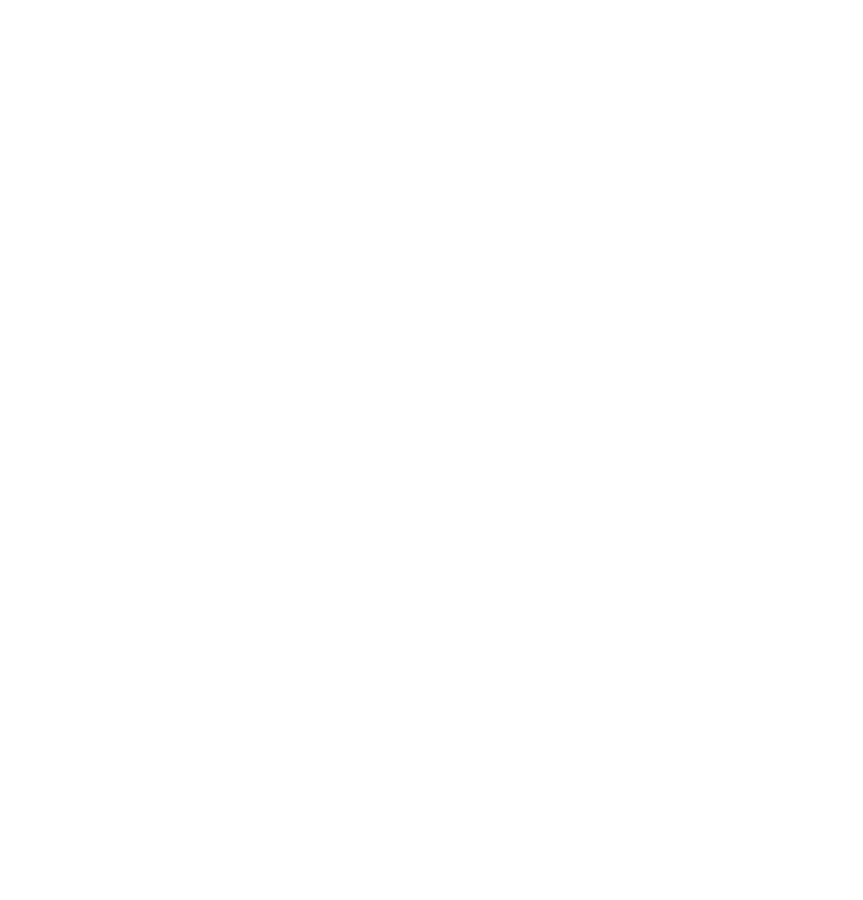
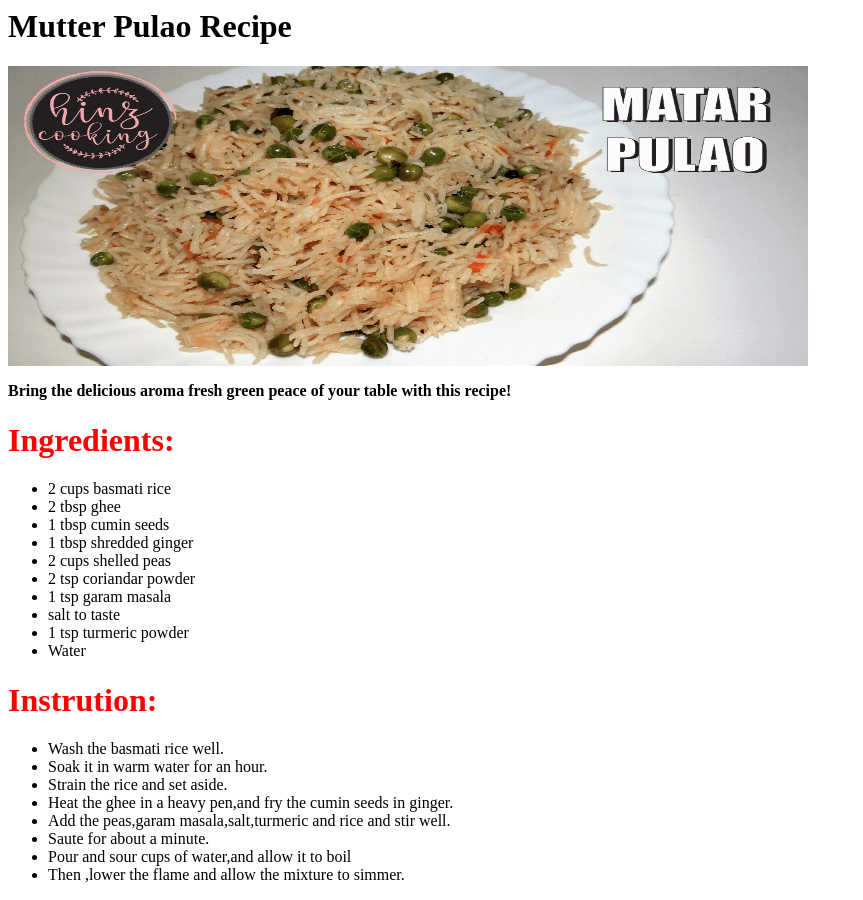
Before and after one commit to salmandhedhi7/Pulao-recipe, a plain HTML site: page pulao recipe/index.html in a window 1280 px wide. Shown: the whole page, without its empty margins (0-863 px from the left). Before the commit the page ends 800 px from the top, so only its background shows below. Drawn offline with Linux system fonts and the light colour scheme.

Commit message:
pulao recipe commit

```diff
--- a/pulao recipe/index.html
+++ b/pulao recipe/index.html
@@ -1,9 +1,36 @@
 <html>
-<body>
-    <head>
-        <title>
-
-        </title>
-    </head>
+<head>
+  <title>Pulao Recipe</title></head>
+  <body>
+    <h1>Mutter Pulao Recipe</h1>
+    <img src="./matar-pulao-recipe-peas-pulao-recipe.jpg" alt="a mutter pulao"
+      width="800" height="300"img>
+      <strong><p>Bring the delicious aroma fresh green peace of your table
+        with this recipe!</p>
+      </strong>
+     <font color="red"><h1>Ingredients:</h1></font>
+      <ul>
+        <li>2 cups basmati rice </li>
+        <li>2 tbsp ghee</li>
+        <li>1 tbsp cumin seeds</li>
+        <li>1 tbsp shredded ginger </li>
+        <li>2 cups shelled peas</li>
+        <li>2 tsp coriandar powder</li>
+        <li>1 tsp garam masala</li>
+        <li>salt to taste</li>
+        <li>1 tsp turmeric powder</li>
+        <li>Water</li>
+      </ul>
+      <font color="red"><h1>Instrution:</h1></font>
+      <ul>
+        <li>Wash the basmati rice well.</li>
+        <li>Soak it in warm water for an hour.</li>
+        <li>Strain the rice and set aside.</li>
+        <li>Heat the ghee in a heavy pen,and fry the cumin seeds in ginger.</li>
+        <li>Add the peas,garam masala,salt,turmeric and rice and stir well.</li>
+        <li>Saute for about a minute.</li>
+        <li>Pour and sour cups of water,and allow it to boil</li>
+        <li>Then ,lower the flame and allow the mixture to simmer.</li>
+      </ul>
 </body>
 </html>
```
Also changed, not shown: pulao recipe/matar-pulao-recipe-peas-pulao-recipe.jpg (added).
